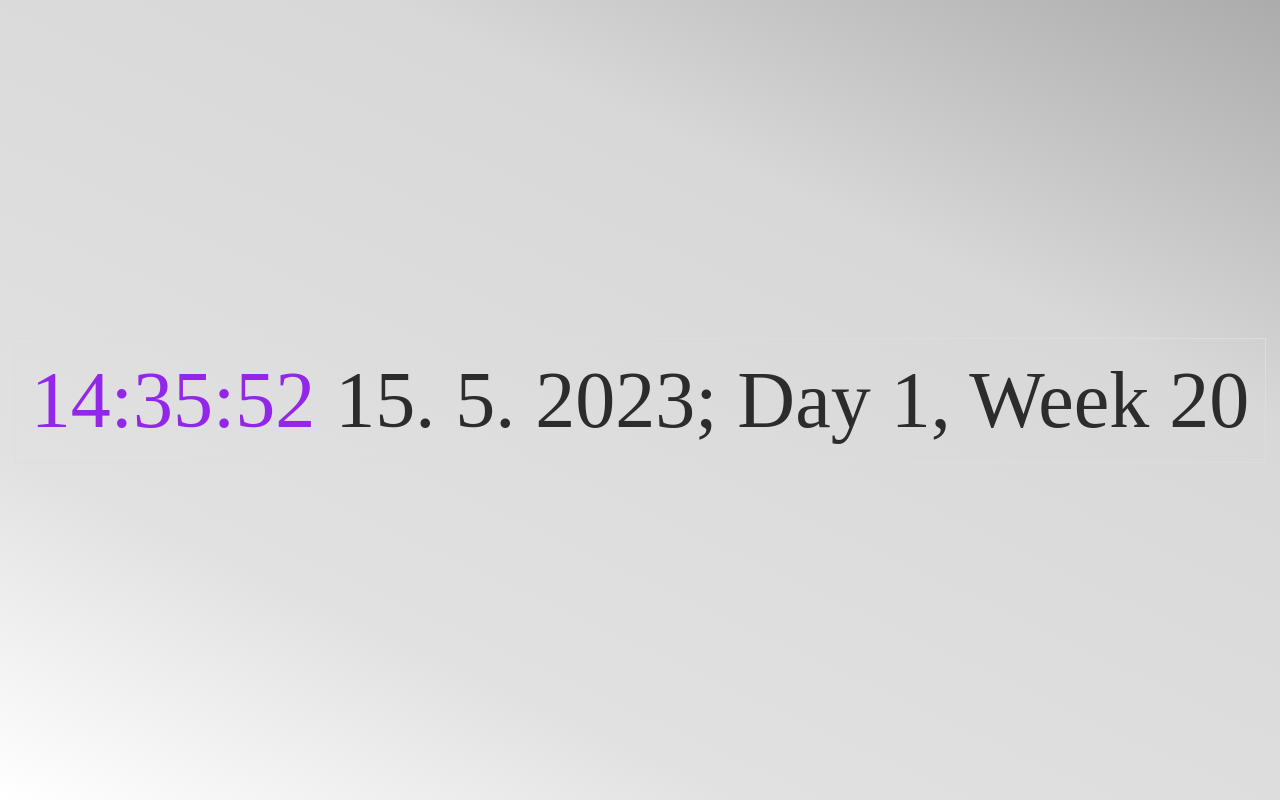
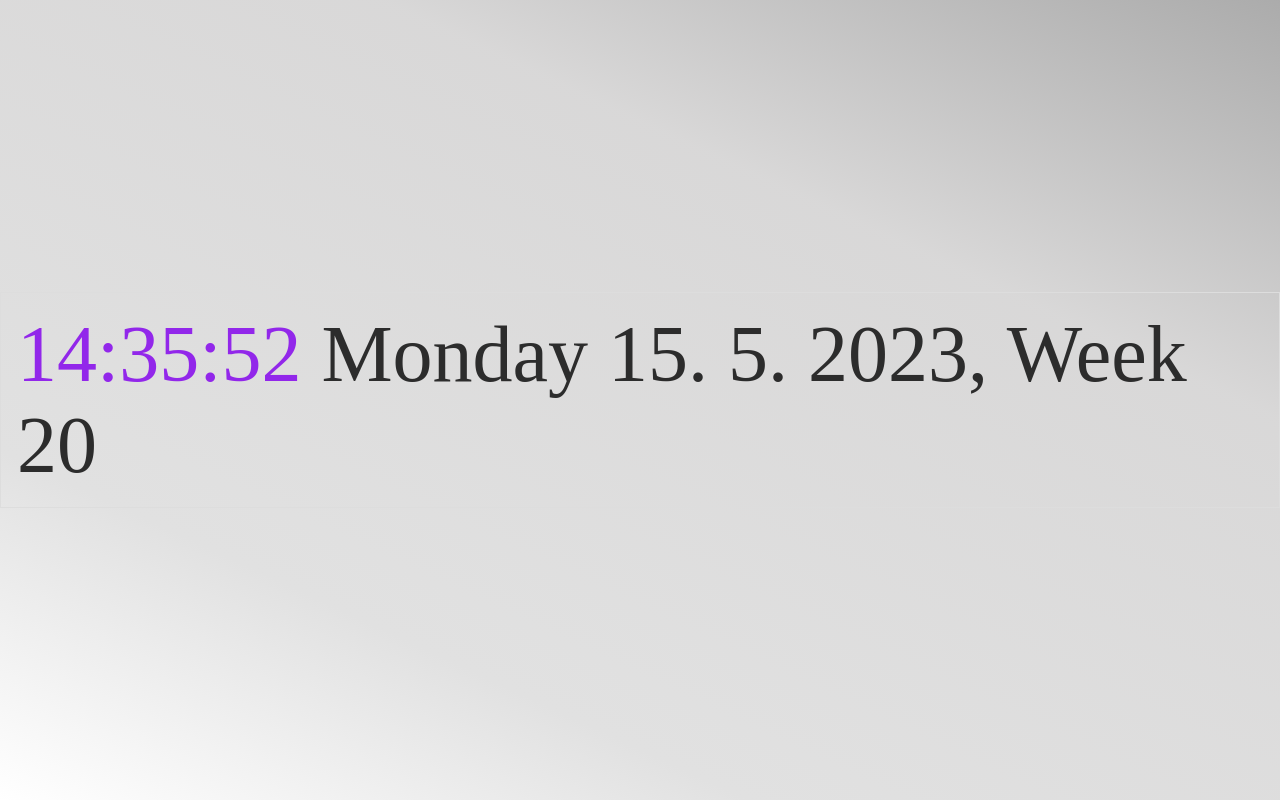
Before and after one commit to wavelet-space/today, a plain HTML site: page index.html in a window 1280 px wide. Drawn offline with Linux system fonts and the light colour scheme.

Commit message:
Change day number to day name

```diff
--- a/index.html
+++ b/index.html
@@ -70,6 +70,9 @@
         return result;
     }
 
+    const dayNames = ['Sunday', 'Monday', 'Tuesday', 'Wednesday', 'Thursday', 'Friday', 'Saturday']
+
+
     /**
      * Display current time in `#time` element.
      *
@@ -91,11 +94,11 @@
 
     // Get data for the current date.
     today = new Date()
-    let [date, month, year, day, week] = [today.getDate(), today.getMonth() + 1, today.getFullYear(), today.getDay(),today.getWeek()]
+    let [date, month, year, day, week] = [today.getDate(), today.getMonth() + 1, today.getFullYear(), dayNames[today.getDay()],today.getWeek()]
 
     // Display data in HTML element.
     let dateElem = document.getElementById("date")
-    dateElem.innerHTML = `${date}. ${month}. ${year}; Day ${day}, Week ${week}`
+    dateElem.innerHTML = `${day} ${date}. ${month}. ${year}, Week ${week}`
 
 
 </script>
```
